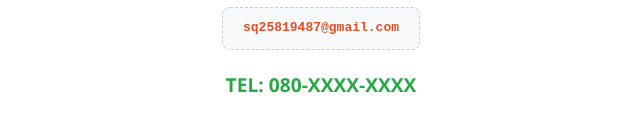
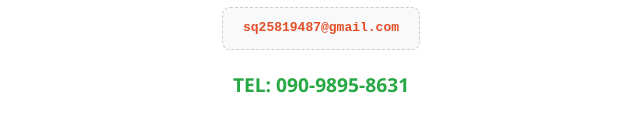
Before and after one commit to kalisq/my_website, a plain HTML site: page pc_service.html in a window 1280 px wide. Shown: the part 961-1092 px from the top of the page, 319-959 px from the left. Drawn offline with Linux system fonts and the light colour scheme.

Commit message:
Update pc_service.html

```diff
--- a/pc_service.html
+++ b/pc_service.html
@@ -91,7 +91,7 @@
     <p><strong>服务区域：</strong>中津川市、惠那市及周边地区 (上门)。其他地区支持远程。</p>
 
     <div class="email-display">sq25819487@gmail.com</div>
-    <div style="font-size: 1.2em; font-weight: bold; color: #28a745; margin-top: 10px;">TEL: 080-XXXX-XXXX</div>
+    <div style="font-size: 1.2em; font-weight: bold; color: #28a745; margin-top: 10px;">TEL: 090-9895-8631</div>
 </div>
 
 </body>
```
